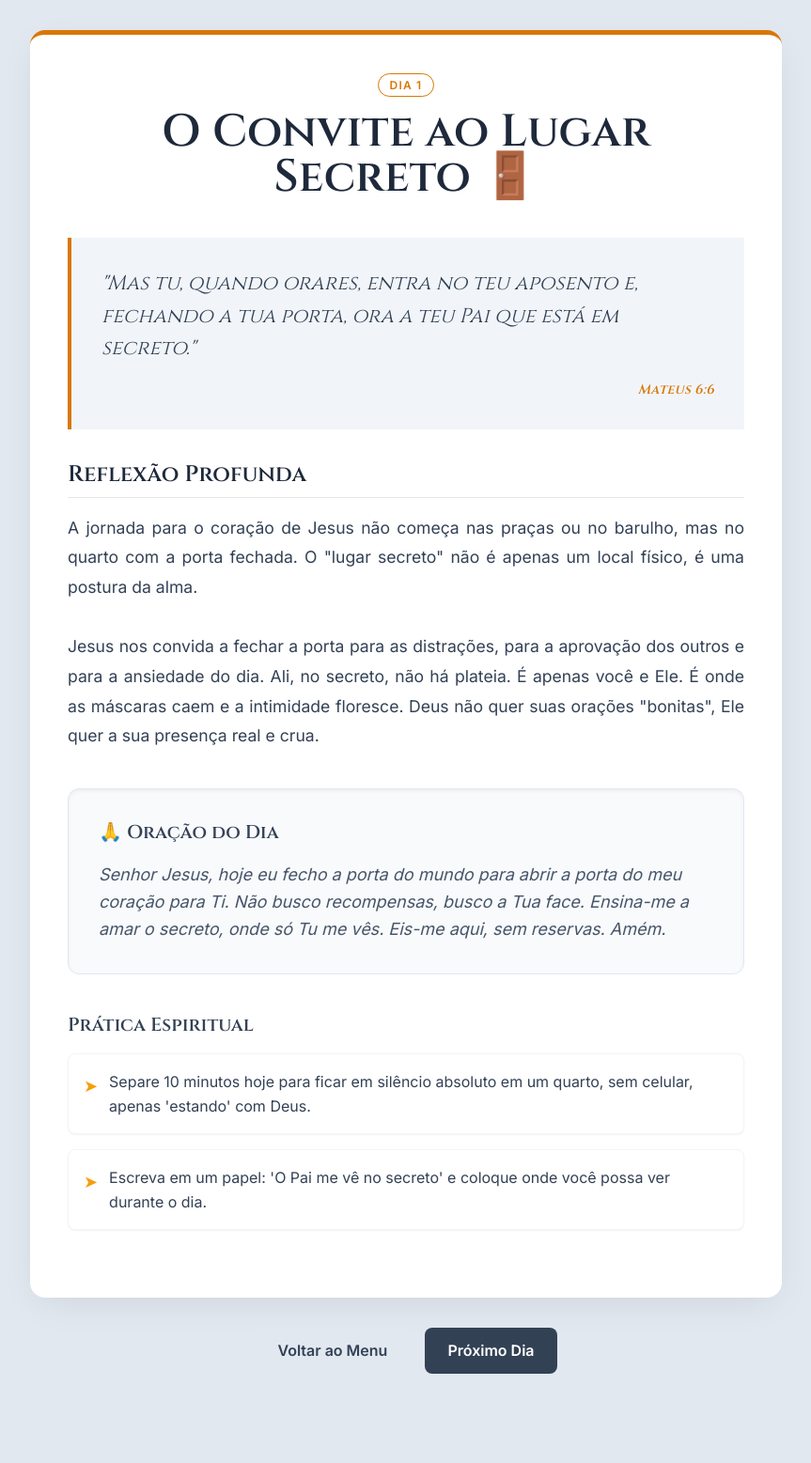
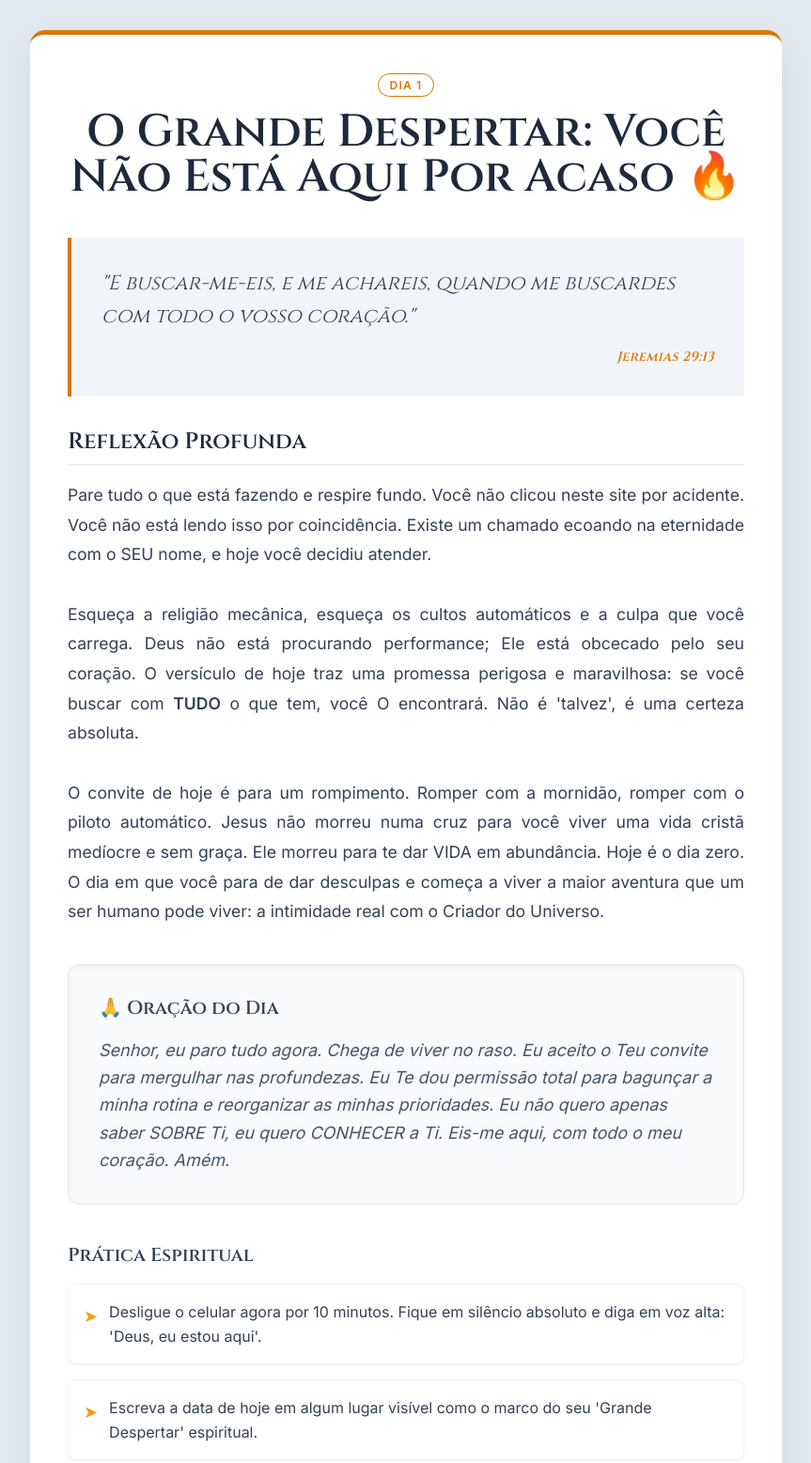
Before and after one commit to CasalCristao/Deus, a plain HTML site: page estudo.html in a window 1280 px wide. Shown: the top 1557 px of the page at 94% size, without its empty margins (208-1071 px from the left). Before the commit the page ends 1510 px from the top, so only its background shows below. Drawn offline with nearby package versions, Linux system fonts and the light colour scheme.

Commit message:
Update estudo.html

```diff
--- a/estudo.html
+++ b/estudo.html
@@ -114,18 +114,20 @@
         const bibleStudyData = [
             {
                 dayNumber: 1,
-                theme: "O Convite ao Lugar Secreto 🚪",
-                verseQuote: "Mas tu, quando orares, entra no teu aposento e, fechando a tua porta, ora a teu Pai que está em secreto.",
-                verseReference: "Mateus 6:6",
+                theme: "O Grande Despertar: Você Não Está Aqui Por Acaso 🔥",
+                verseQuote: "E buscar-me-eis, e me achareis, quando me buscardes com todo o vosso coração.",
+                verseReference: "Jeremias 29:13",
                 briefExplanation: `
-                    <p>A jornada para o coração de Jesus não começa nas praças ou no barulho, mas no quarto com a porta fechada. O "lugar secreto" não é apenas um local físico, é uma postura da alma.</p>
+                    <p>Pare tudo o que está fazendo e respire fundo. Você não clicou neste site por acidente. Você não está lendo isso por coincidência. Existe um chamado ecoando na eternidade com o SEU nome, e hoje você decidiu atender.</p>
                     <br>
-                    <p>Jesus nos convida a fechar a porta para as distrações, para a aprovação dos outros e para a ansiedade do dia. Ali, no secreto, não há plateia. É apenas você e Ele. É onde as máscaras caem e a intimidade floresce. Deus não quer suas orações "bonitas", Ele quer a sua presença real e crua.</p>
+                    <p>Esqueça a religião mecânica, esqueça os cultos automáticos e a culpa que você carrega. Deus não está procurando performance; Ele está obcecado pelo seu coração. O versículo de hoje traz uma promessa perigosa e maravilhosa: se você buscar com <b>TUDO</b> o que tem, você O encontrará. Não é 'talvez', é uma certeza absoluta.</p>
+                    <br>
+                    <p>O convite de hoje é para um rompimento. Romper com a mornidão, romper com o piloto automático. Jesus não morreu numa cruz para você viver uma vida cristã medíocre e sem graça. Ele morreu para te dar VIDA em abundância. Hoje é o dia zero. O dia em que você para de dar desculpas e começa a viver a maior aventura que um ser humano pode viver: a intimidade real com o Criador do Universo.</p>
                 `,
-                prayer: "Senhor Jesus, hoje eu fecho a porta do mundo para abrir a porta do meu coração para Ti. Não busco recompensas, busco a Tua face. Ensina-me a amar o secreto, onde só Tu me vês. Eis-me aqui, sem reservas. Amém.",
+                prayer: "Senhor, eu paro tudo agora. Chega de viver no raso. Eu aceito o Teu convite para mergulhar nas profundezas. Eu Te dou permissão total para bagunçar a minha rotina e reorganizar as minhas prioridades. Eu não quero apenas saber SOBRE Ti, eu quero CONHECER a Ti. Eis-me aqui, com todo o meu coração. Amém.",
                 tips: [
-                    "Separe 10 minutos hoje para ficar em silêncio absoluto em um quarto, sem celular, apenas 'estando' com Deus.",
-                    "Escreva em um papel: 'O Pai me vê no secreto' e coloque onde você possa ver durante o dia."
+                    "Desligue o celular agora por 10 minutos. Fique em silêncio absoluto e diga em voz alta: 'Deus, eu estou aqui'.",
+                    "Escreva a data de hoje em algum lugar visível como o marco do seu 'Grande Despertar' espiritual."
                 ]
             },
             {
```
